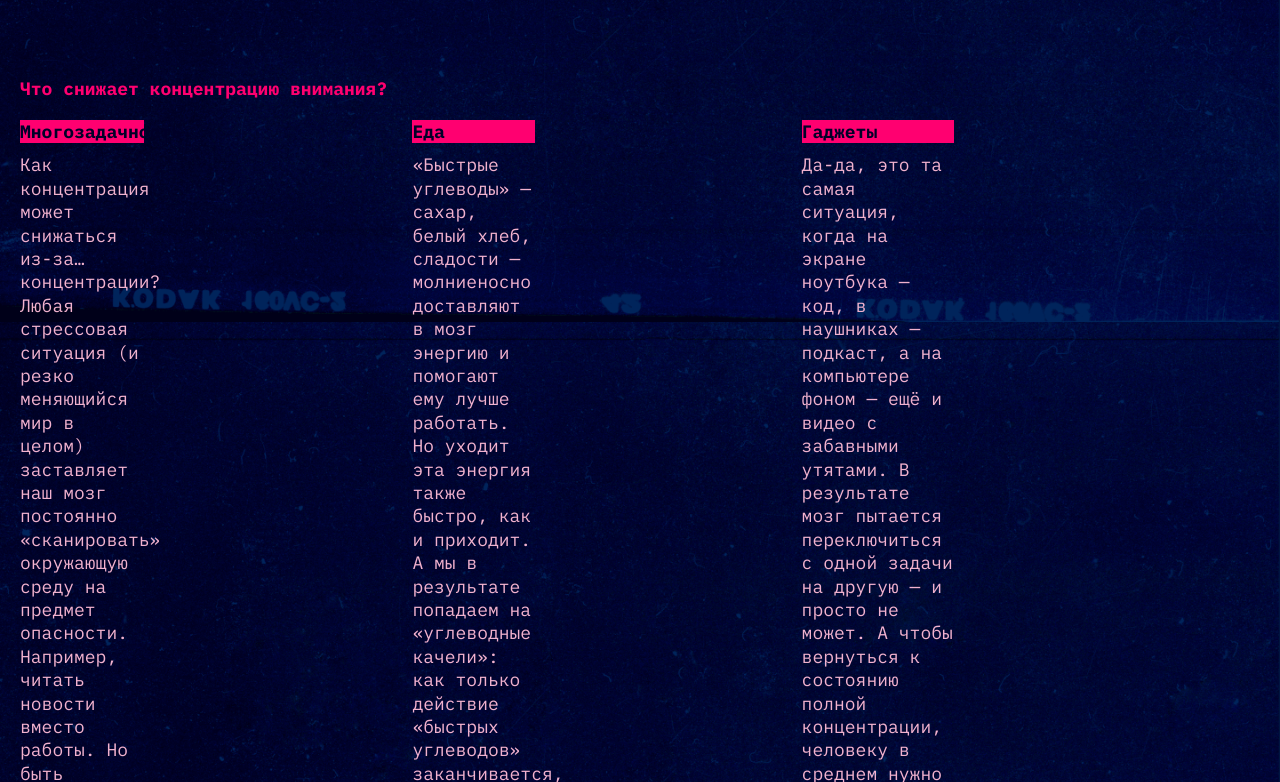
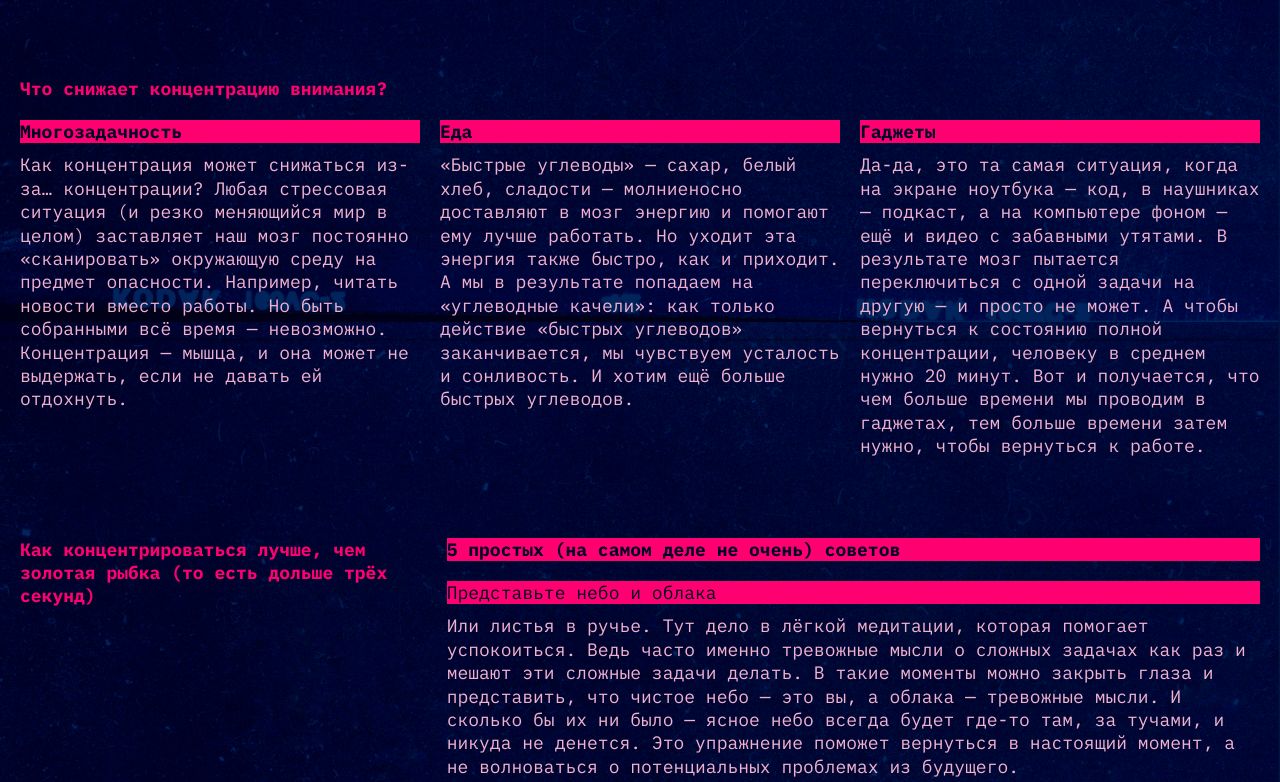
Before and after one commit to OlgaKladova/slozhno-sosredotochitsya, a plain HTML site: page index.html in a window 1280 px wide. Shown: the part 1278-2060 px from the top of the page. Drawn offline with Linux system fonts and the light colour scheme.

Commit message:
готово к проверке

```diff
--- a/index.html
+++ b/index.html
@@ -82,35 +82,29 @@
           Что снижает концентрацию внимания?
         </h2>
         <ul class="content-fall__list">
-          <li>
-            <div class="content__text-block">
+          <li class="content__text-block">
             <h3 class="title-decor">
               Многозадачность
             </h3>
             <p class="content__paragraph">
               Как концентрация может снижаться из-за… концентрации? Любая стрессовая ситуация (и резко меняющийся мир в целом) заставляет наш мозг постоянно «сканировать» окружающую среду на предмет опасности. Например, читать новости вместо работы. Но быть собранными всё время — невозможно. Концентрация — мышца, и она может не выдержать, если не давать ей отдохнуть.
             </p>
-            </div>
           </li>
-          <li>
-            <div class="content__text-block">
+          <li class="content__text-block">
             <h3 class="title-decor">
               Еда
             </h3>
             <p class="content__paragraph">
               «Быстрые углеводы» — сахар, белый хлеб, сладости — молниеносно доставляют в мозг энергию и помогают ему лучше работать. Но уходит эта энергия также быстро, как и приходит. А мы в результате попадаем на «углеводные качели»: как только действие «быстрых углеводов» заканчивается, мы чувствуем усталость и сонливость. И хотим ещё больше быстрых углеводов.
             </p>
-            </div>
           </li>
-          <li>
-            <div class="content__text-block">
+          <li class="content__text-block">
              <h3 class="title-decor">
               Гаджеты
             </h3>
             <p class="content__paragraph">
               Да-да, это та самая ситуация, когда на экране ноутбука — код, в наушниках — подкаст, а на компьютере фоном — ещё и видео с забавными утятами. В результате мозг пытается переключиться с одной задачи на другую — и просто не может. А чтобы вернуться к состоянию полной концентрации, человеку в среднем нужно 20 минут. Вот и получается, что чем больше времени мы проводим в гаджетах, тем больше времени затем нужно, чтобы вернуться к работе.
             </p>
-            </div>
           </li>
         </ul>
       </section>
```
Lines whose indentation alone changed are shown as unchanged.
